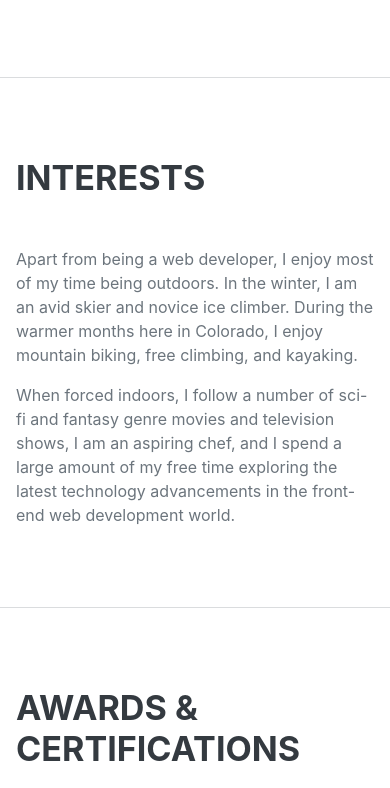
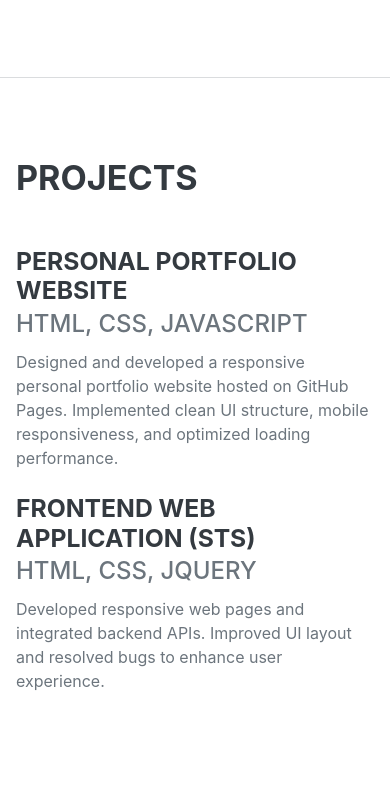
Before and after one commit to ebin-em/portfolio, a plain HTML site: page index.html in a window 390 px wide. Shown: the part 3236-4024 px from the top of the page. Drawn offline with nearby package versions, Linux system fonts and the light colour scheme; a web font is replaced by a local one.

Commit message:
Update index.html

```diff
--- a/index.html
+++ b/index.html
@@ -29,6 +29,7 @@
                     <li class="nav-item"><a class="nav-link js-scroll-trigger" href="#experience">Experience</a></li>
                     <li class="nav-item"><a class="nav-link js-scroll-trigger" href="#education">Education</a></li>
                     <li class="nav-item"><a class="nav-link js-scroll-trigger" href="#skills">Skills</a></li>
+                    <li class="nav-item"><a class="nav-link js-scroll-trigger" href="#projects">Projects</a></li>
                     <li class="nav-item"><a class="nav-link js-scroll-trigger" href="#interests">Interests</a></li>
                     <li class="nav-item"><a class="nav-link js-scroll-trigger" href="#awards">Awards</a></li>
                 </ul>
@@ -148,6 +149,33 @@ I also have experience as a Front-End Developer with skills in HTML, CSS, jQuery
                     </ul>
                 </div>
             </section>
+            <!-- Projects-->
+            <hr class="m-0" />
+            <section class="resume-section" id="projects">
+              <div class="resume-section-content">
+                <h2 class="mb-5">Projects</h2>
+
+                <div class="mb-4">
+                  <h3 class="mb-0">Personal Portfolio Website</h3>
+                  <div class="subheading mb-2">HTML, CSS, JavaScript</div>
+                  <p>
+                    Designed and developed a responsive personal portfolio website
+                    hosted on GitHub Pages. Implemented clean UI structure,
+                    mobile responsiveness, and optimized loading performance.
+                  </p>
+                </div>
+
+                <div class="mb-4">
+                  <h3 class="mb-0">Frontend Web Application (STS)</h3>
+                  <div class="subheading mb-2">HTML, CSS, jQuery</div>
+                  <p>
+                    Developed responsive web pages and integrated backend APIs.
+                    Improved UI layout and resolved bugs to enhance user experience.
+                  </p>
+                </div>
+
+              </div>
+            </section>
             <hr class="m-0" />
             <!-- Interests-->
             <section class="resume-section" id="interests">
```
